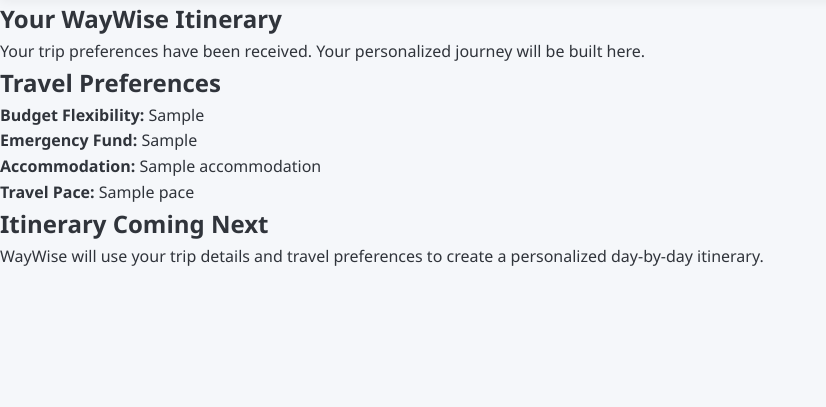
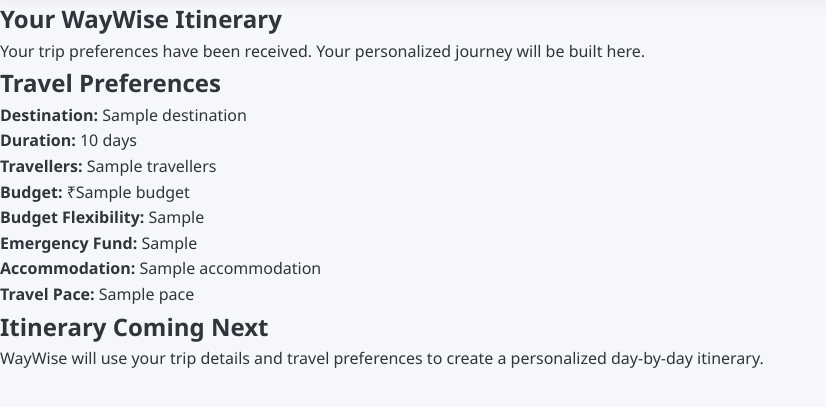
Before and after one commit to shubhangipathania9-cys/WayWise, a Flask app: template templates/itinerary.html in a window 1280 px wide. Shown: the part 78-485 px from the top of the page, without its empty margins (0-826 px from the left). Run offline with Flask 3, Linux system fonts and the light colour scheme; the template is opened without the code that fills it: most values are stand-ins (such as "Sample title", 1, 10 or a date in 2020).

Commit message:
feat: pass trip details to itinerary page

```diff
--- a/app.py
+++ b/app.py
@@ -35,14 +35,22 @@ def generate_itinerary():
     emergency_fund = request.form["emergency_fund"]
     accommodation = request.form["accommodation"]
     pace = request.form["pace"]
+    destination = request.form["destination"]
+    days = request.form["days"]
+    travellers = request.form["travellers"]
+    budget = request.form["budget"]
 
     return render_template(
-        "itinerary.html",
-        budget_flexibility=budget_flexibility,
-        emergency_fund=emergency_fund,
-        accommodation=accommodation,
-        pace=pace
-    )
+    "itinerary.html",
+    destination=destination,
+    days=days,
+    travellers=travellers,
+    budget=budget,
+    budget_flexibility=budget_flexibility,
+    emergency_fund=emergency_fund,
+    accommodation=accommodation,
+    pace=pace
+)
 
 if __name__ == "__main__":
     app.run(debug=True)
--- a/templates/itinerary.html
+++ b/templates/itinerary.html
@@ -12,6 +12,10 @@
 
   <div class="trip-summary">
     <h2>Travel Preferences</h2>
+    <p><strong>Destination:</strong> {{ destination }}</p>
+    <p><strong>Duration:</strong> {{ days }} days</p>
+    <p><strong>Travellers:</strong> {{ travellers }}</p>
+    <p><strong>Budget:</strong> ₹{{ budget }}</p>
 
     <p>
       <strong>Budget Flexibility:</strong>
--- a/templates/preferences.html
+++ b/templates/preferences.html
@@ -21,6 +21,10 @@ endblock %} {% block content %}
     method="POST"
     action="{{ url_for('generate_itinerary') }}"
   >
+    <input type="hidden" name="destination" value="{{ destination }}" />
+    <input type="hidden" name="days" value="{{ days }}" />
+    <input type="hidden" name="travellers" value="{{ travellers }}" />
+    <input type="hidden" name="budget" value="{{ budget }}" />
     <div class="form-group">
       <label>How flexible is your budget?</label>
 
```
